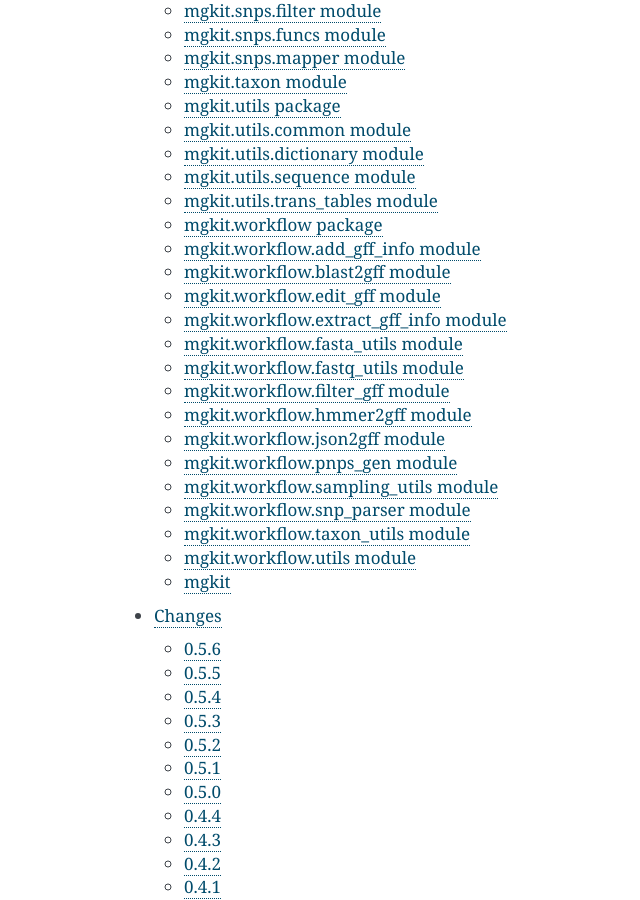
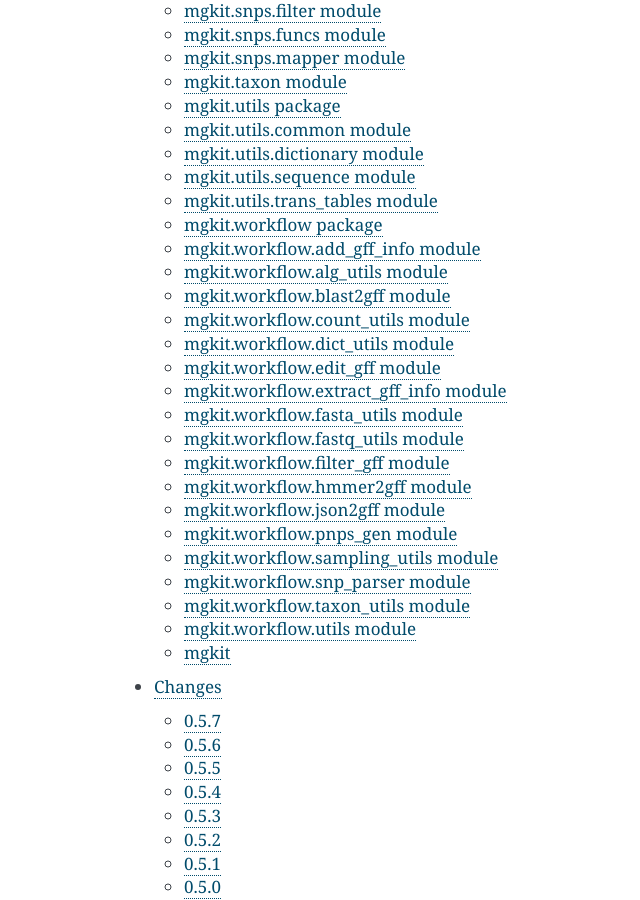
Before and after one commit to frubino/mgkit, a Sphinx documentation site: the page built from docs/source/index.rst, in a window 1280 px wide and 900 px high, scrolled down 2449 px. Shown: the whole window, without its empty margins (296-936 px from the left). Built offline with Sphinx 7.4.7, drawn with Linux system fonts in a browser that asks for light colours; pages that are not in the unit, such as notebooks, are missing from menus.

Commit message:
Updated documentation
Updated documentation

```diff
--- /dev/null
+++ b/docs/source/api/mgkit.workflow.alg_utils.rst
@@ -0,0 +1,7 @@
+mgkit.workflow.alg\_utils module
+================================
+
+.. automodule:: mgkit.workflow.alg_utils
+   :members:
+   :undoc-members:
+   :show-inheritance:
--- /dev/null
+++ b/docs/source/api/mgkit.workflow.count_utils.rst
@@ -0,0 +1,7 @@
+mgkit.workflow.count\_utils module
+==================================
+
+.. automodule:: mgkit.workflow.count_utils
+   :members:
+   :undoc-members:
+   :show-inheritance:
--- /dev/null
+++ b/docs/source/api/mgkit.workflow.dict_utils.rst
@@ -0,0 +1,7 @@
+mgkit.workflow.dict\_utils module
+=================================
+
+.. automodule:: mgkit.workflow.dict_utils
+   :members:
+   :undoc-members:
+   :show-inheritance:
--- a/docs/source/api/mgkit.workflow.rst
+++ b/docs/source/api/mgkit.workflow.rst
@@ -8,7 +8,10 @@
    :maxdepth: 3
 
    mgkit.workflow.add_gff_info
+   mgkit.workflow.alg_utils
    mgkit.workflow.blast2gff
+   mgkit.workflow.count_utils
+   mgkit.workflow.dict_utils
    mgkit.workflow.edit_gff
    mgkit.workflow.extract_gff_info
    mgkit.workflow.fasta_utils
--- a/docs/source/changes.rst
+++ b/docs/source/changes.rst
@@ -1,5 +1,42 @@
 Changes
 =======
+
+0.5.7
+-----
+
+This release includes some changes to the script to handle MAGs and alternative taxonomies (right now from PhyloPhlan). Also a few more scripts and commands were introduced, for handling bigger dataset or streamline some work. Additionally, I'll try to update a Docker image (currently only for version 0.5.6) so an alternative to Conda is possible. The last time I tried to install `pysam` via `pip` I wasn't able to, so a Docker image is a good compromise for performance, portability and ease of installation.
+
+Also several bugfixes were made, so I want this version out first, while the next version (0.6.0) will be used to clean the documentation, code and introduce more tests. I also want to clean and update the tutorials.
+
+Added
+*****
+
+* :meth:`mgkit.io.gff.Annotation.get_fc` to access the functional categories
+* :meth:`mgkit.taxon.Taxonomy.get_by_lineage` to interrogate by full lineage
+* :meth:`mgkit.taxon.Taxonomy.max_id` and :meth:`mgkit.taxon.Taxonomy.min_id` to find the last added taxon IDs
+* :meth:`mgkit.taxon.Taxonomy.parse_phylophlan_lineage` parses a line from the taxonomy file
+* :meth:`mgkit.taxon.Taxonomy.read_from_phylophlan_taxonomy` reads the PhyloPhlan taxonomy file
+* added `bins` command to `add-gff-info`
+* added script `count-utils` for manipulation of count data
+* added a `rename` command to `edit-gff` to rename attributes
+* added options in `edit-gff table` for using prodigal genes, strip Kegg tags and using a default value
+* added `filter` and `info` commands to `fasta-utils`
+* added `vcf` command to `pnps-gen` to parse the VCF file for pN/pS generation. `snp_parser` is deprecated now.
+* added more options to `taxon-utils get` to extract information from the taxonomy
+* added `dict-utils` for manipulate dictionary files
+
+Changed
+*******
+
+* :func:`mgkit.io.gff.parse_gff` now accept a `filter_func` to filter annotations
+* :meth:`mgkit.taxon.Taxonomy.add_taxon` now adds the `lineage` property of a taxon, and when a taxon is new, the ID will be negative
+* :func:`mgkit.taxon.get_lineage` now accepts a `rank` and `use_cname` parameter
+* `blast2gff blastdb`  will add the query coverage if the query fasta file is passed
+
+Deprecated
+**********
+
+* `snp_parser` shouldn't be used anymore, instead use `pnps-gen vcf`
 
 0.5.6
 -----
@@ -305,16 +342,16 @@
 *******
 
 * changed *domain* to *superkingdom* as for NCBI taxonomy in :meth:`mgkit.taxon.UniprotTaxonomy.read_from_gtdb_taxonomy`
-* updated scripts documentation to include installed but non advertised scripts (like :ref:`translate_seq`)
+* updated scripts documentation to include installed but non advertised scripts (like `translate_seq`)
 * :class:`mgkit.kegg.KeggReaction` was reworked to only store the equation information
 * some commands in :ref:`fastq-utils` did not support standard in/out, also added the script usage to the script details
-* :ref:`translate_seq` now supports standard in/out
+* `translate_seq` now supports standard in/out
 * added *haplotypes* parameter to :func:`mgkit.snps.funcs.combine_sample_snps`
 * an annotation from :class:`mgkit.db.mongo.GFFDB` now doesn't include the lineage, because it conflicts with the string used in a GFF file
 * an :meth:`mgkit.io.gff.Annotation.coverage` now returns a `float` instead od a `int`
 * moved code from package :mod:`mgkit.io` to :mod:`mgkit.io.utils`
 * changed behaviour of :func:`mgkit.utils.common.union_range`
-* removed :func:`mgkit.utills.common.range_substract_`
+* removed :func:`mgkit.utils.common.range_substract_`
 * added *progressbar2* as installation requirement
 * changed how :meth:`mgkit.taxon.UniprotTaxonomy.find_by_name`
 
@@ -330,7 +367,7 @@
 Deprecated
 **********
 
-* :ref:`translate_seq` will be removed in version 0.4.0, instead use the similar command in :ref:`fasta-utils`
+* `translate_seq` will be removed in version 0.4.0, instead use the similar command in :ref:`fasta-utils`
 
 0.3.0
 -----
```
Also changed, not shown: 1 other file.
